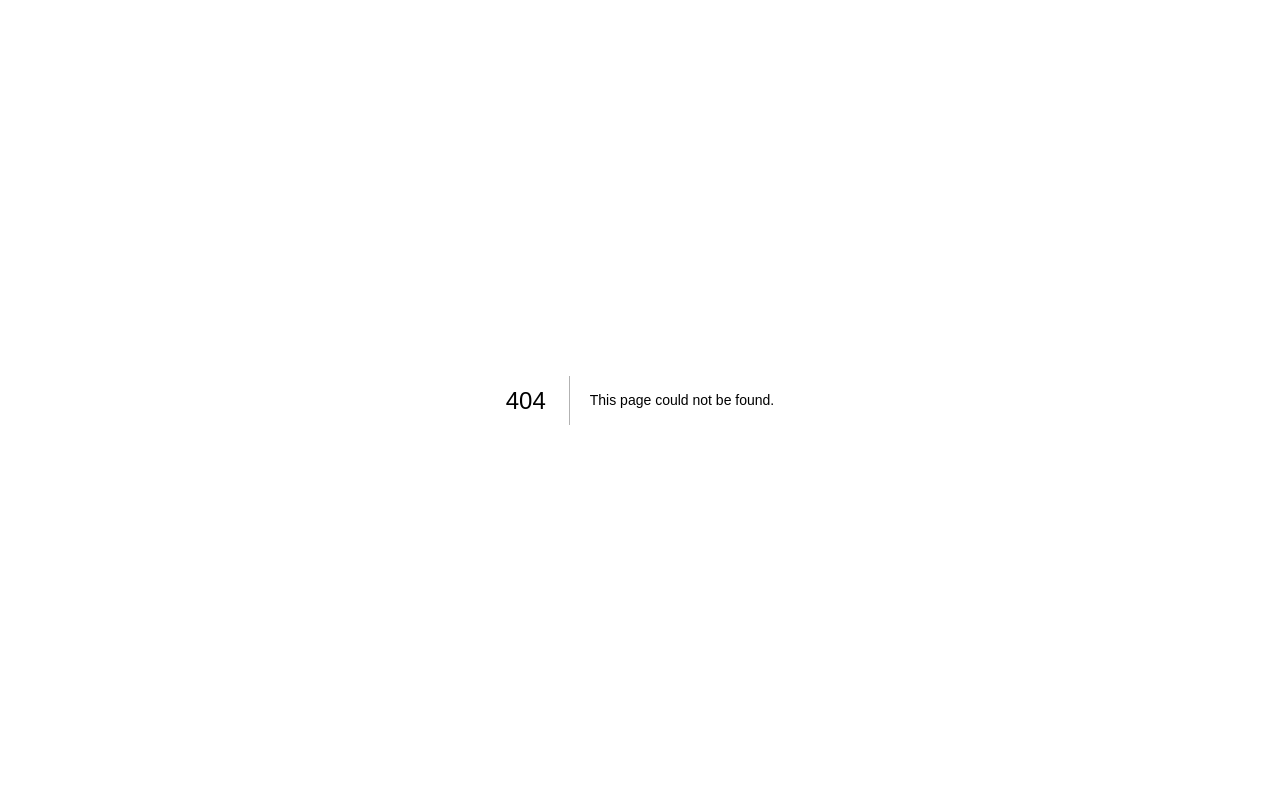
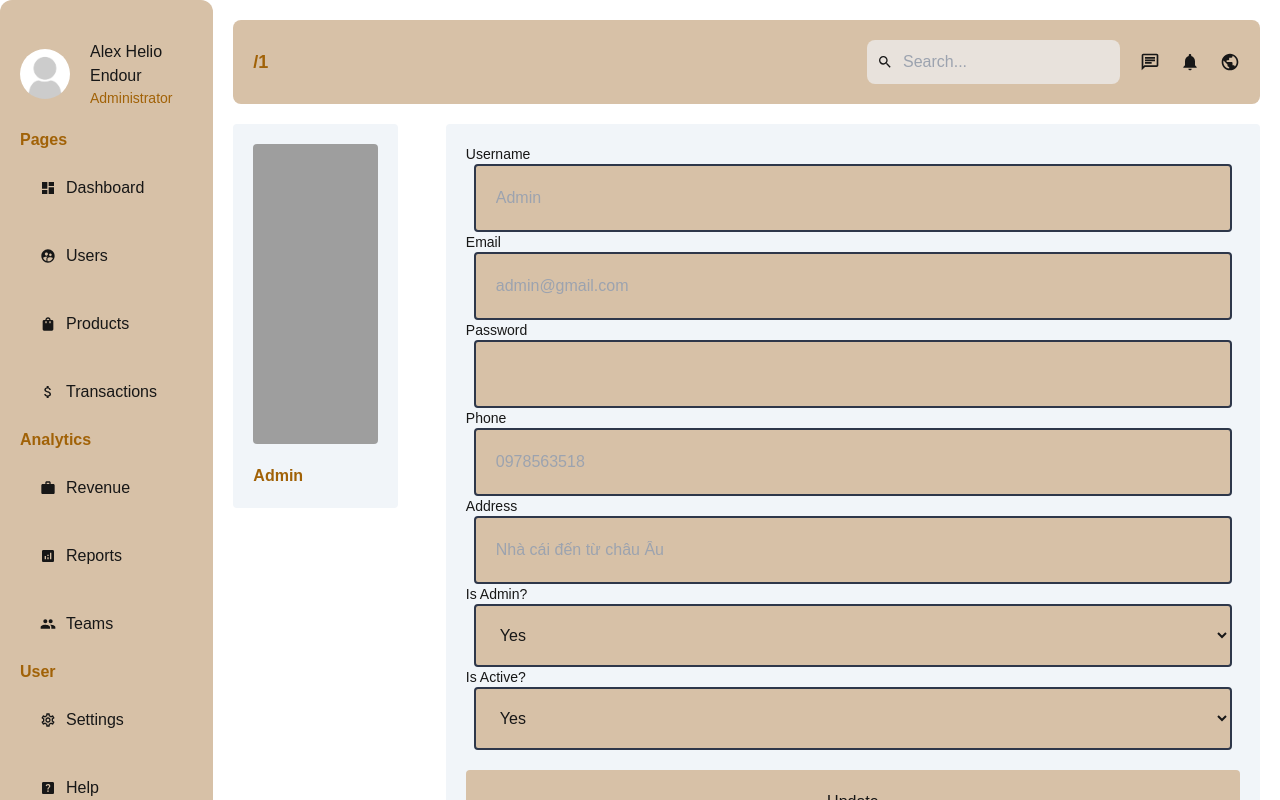
Before and after one commit to danialtien/smilenailhair, a Next.js app: page /dashboard/users/1 in a window 1280 px wide. Before the commit this address had no page. Shown: the top 800 px of the page. Built offline with nearby package versions, Linux system fonts and the light colour scheme; grey boxes are pictures that could not be loaded.

Commit message:
Add User UI to Dashboard

```diff
--- a/app/(admin)/dashboard/products/[id]/page.tsx
+++ b/app/(admin)/dashboard/products/[id]/page.tsx
@@ -5,7 +5,7 @@ export default function SingleProductPage() {
     <div className="flex gap-7 mt-5">
       <div className="w-2/12 bg-btn-light p-5 rounded font-bold text-yellow-700 h-max">
         <div className="w-full h-[300px] relative rounded overflow-hidden mb-5">
-          <Image src="/noavatar.png" alt="" fill />
+          <Image src="/images/Dashboard/noavatar.png" alt="" fill />
         </div>
         Product A
       </div>
--- /dev/null
+++ b/app/(admin)/dashboard/users/[id]/page.tsx
@@ -0,0 +1,42 @@
+import Image from "next/image";
+
+import { user } from "@/model/data";
+
+export default function SingleUserPage() {
+  return (
+    <div className="flex gap-12 mt-5">
+      <div className="w-2/12 bg-slate-100 p-5 rounded font-bold text-yellow-700 h-max">
+        <div className="w-full h-[300px] relative rounded overflow-hidden mb-5">
+          <Image src={user.img || "/noavatar.png"} alt="" fill />
+        </div>
+        {user.username}
+      </div>
+      <div className="w-10/12 bg-slate-100 p-5 rounded">
+        <form className="flex flex-col">
+          <input type="hidden" name="id" value={user.id} className="p-5 border-2 border-solid border-[#2e374a] rounded bg-btn-light text-foreground mx-2" />
+          <label className="text-sm">Username</label>
+          <input type="text" name="username" placeholder={user.username} className="p-5 border-2 border-solid border-[#2e374a] rounded bg-btn-light text-foreground mx-2" />
+          <label className="text-sm">Email</label>
+          <input type="email" name="email" placeholder={user.email} className="p-5 border-2 border-solid border-[#2e374a] rounded bg-btn-light text-foreground mx-2" />
+          <label className="text-sm">Password</label>
+          <input type="password" name="password" className="p-5 border-2 border-solid border-[#2e374a] rounded bg-btn-light text-foreground mx-2" />
+          <label className="text-sm">Phone</label>
+          <input type="text" name="phone" placeholder={user.phone} className="p-5 border-2 border-solid border-[#2e374a] rounded bg-btn-light text-foreground mx-2" />
+          <label className="text-sm">Address</label>
+          <input type="text" name="address" placeholder={user.address} className="p-5 border-2 border-solid border-[#2e374a] rounded bg-btn-light text-foreground mx-2" />
+          <label className="text-sm">Is Admin?</label>
+          <select name="isAdmin" id="isAdmin" className="p-5 border-2 border-solid border-[#2e374a] rounded bg-btn-light text-foreground mx-2">
+            <option selected={user.isAdmin}>Yes</option>
+            <option selected={!user.isAdmin}>No</option>
+          </select>
+          <label className="text-sm">Is Active?</label>
+          <select name="isActive" id="isActive" className="p-5 border-2 border-solid border-[#2e374a] rounded bg-btn-light text-foreground mx-2">
+            <option selected={user.isActive}>Yes</option>
+            <option selected={!user.isActive}>No</option>
+          </select>
+          <button className="w-full p-5 bg-btn-light text-foreground border-none rounded cursor-pointer mt-5">Update</button>
+        </form>
+      </div>
+    </div>
+  );
+};
--- /dev/null
+++ b/app/(admin)/dashboard/users/add/page.tsx
@@ -0,0 +1,38 @@
+export default function AddUserPage() {
+  return (
+    <div className="bg-slate-100 p-5 rounded mt-5">
+      <form className="flex flex-wrap justify-between">
+        <input type="text" placeholder="username" name="username" required className="p-7 bg-btn-light text-foreground border-2 border-solid border-[#2e374a] rounded mb-7 w-2/5" />
+        <input type="email" placeholder="email" name="email" required className="p-7 bg-btn-light text-foreground border-2 border-solid border-[#2e374a] rounded mb-7 w-2/5" />
+        <input
+          type="password"
+          placeholder="password"
+          name="password"
+          required className="p-7 bg-btn-light text-foreground border-2 border-solid border-[#2e374a] rounded mb-7 w-2/5"
+        />
+        <input type="phone" placeholder="phone" name="phone" className="p-7 bg-btn-light text-foreground border-2 border-solid border-[#2e374a] rounded mb-7 w-2/5" />
+        <select name="isAdmin" id="isAdmin" className="p-7 bg-btn-light text-foreground border-2 border-solid border-[#2e374a] rounded mb-7 w-2/5">
+          <option>
+            Is Admin?
+          </option>
+          <option>Yes</option>
+          <option>No</option>
+        </select>
+        <select name="isActive" id="isActive" className="p-7 bg-btn-light text-foreground border-2 border-solid border-[#2e374a] rounded mb-7 w-2/5">
+          <option>
+            Is Active?
+          </option>
+          <option>Yes</option>
+          <option>No</option>
+        </select>
+        <textarea
+          name="address"
+          id="address"
+          rows={16}
+          placeholder="Address" className="p-7 bg-btn-light text-foreground border-2 border-solid border-[#2e374a] rounded mb-7 w-full"
+        ></textarea>
+        <button type="submit" className="w-full p-7 bg-btn-light text-foreground border-none rounded cursor-pointer">Submit</button>
+      </form>
+    </div>
+  );
+};
--- a/app/(admin)/dashboard/users/page.tsx
+++ b/app/(admin)/dashboard/users/page.tsx
@@ -1,7 +1,69 @@
+import Image from "next/image";
+import Link from "next/link";
+import Pagination from "@/components/dashboard/pagination/pagination";
+import Search from "@/components/dashboard/search/search";
+
+import { users } from "@/model/data";
+
 export default function UsersPage() {
-    return (
-        <div className="flex items-center">
-            <h1>This is User page</h1>
-        </div>
-    );
-}
+  return (
+    <div className="bg-slate-100 p-5 rounded mt-5">
+      <div className="flex items-center justify-between">
+        <Search placeholder="Search for a user..." />
+        <Link href="/dashboard/users/add">
+          <button className="p-2.5 bg-[#5d57c9] text-rose-700 border-none rounded cursor-pointer">Add New</button>
+        </Link>
+      </div>
+      <table className="table w-full">
+        <thead>
+          <tr>
+            <td>Name</td>
+            <td>Email</td>
+            <td>Created At</td>
+            <td>Role</td>
+            <td>Status</td>
+            <td>Action</td>
+          </tr>
+        </thead>
+        <tbody>
+          {users.map((user) => (
+            <tr key={user.id}>
+              <td>
+                <div className="flex items-center gap-2.5">
+                  <Image
+                    src={user.img || "/noavatar.png"}
+                    alt=""
+                    width={40}
+                    height={40}
+                    className="rounded-full object-cover"
+                  />
+                  {user.username}
+                </div>
+              </td>
+              <td>{user.email}</td>
+              <td>{user.createdAt?.toString().slice(4, 16)}</td>
+              <td>{user.isAdmin ? "Admin" : "Client"}</td>
+              <td>{user.isActive ? "active" : "passive"}</td>
+              <td>
+                <div className="flex gap-2.5">
+                  <Link href={`/dashboard/users/${user.id}`}>
+                    <button className="p-2.5 rounded text-foreground border-none cursor-pointer bg-yellow-600">
+                      View
+                    </button>
+                  </Link>
+                  <form>
+                    <input type="hidden" name="id" value={(user.id)} />
+                    <button className="p-2.5 rounded text-foreground border-none cursor-pointer bg-red-600">
+                      Delete
+                    </button>
+                  </form>
+                </div>
+              </td>
+            </tr>
+          ))}
+        </tbody>
+      </table>
+      <Pagination count={2} />
+    </div>
+  );
+};
--- a/components/dashboard/footer/footer.tsx
+++ b/components/dashboard/footer/footer.tsx
@@ -3,7 +3,7 @@ import Image from "next/image";
 export default function Footer() {
   return (
     <div className="flex items-center justify-around mt-5 px-5 py-2.5 rounded-lg bg-btn-light text-foreground">
-      <div className="flex-col">
+      <div className="flex-col mx-5">
         <Image
           src="/images/Logo/SmileNailHairLogo.png"
           alt=""
@@ -12,7 +12,7 @@ export default function Footer() {
         />
         <p className="text-base mt-2">Chỗ này để ghi chú/slogan cửa hàng/chi nhánh các thứ...</p>
       </div>
-      <div className="flex-col">
+      <div className="w-full flex-col ml-5">
         <div className="mb-5">
           <a
             href="tel:+84377216836"
@@ -20,7 +20,7 @@ export default function Footer() {
           >
             Số điện thoại liên hệ:{" "}
             <p className="inline underline decoration-solid">0377216836</p>
-            <p>{"("}Số máy quý khách vừa gọi hiện tại đell cóa, xin quý khách vui lòng chọn số khác {"(●'◡'●))"}</p>
+            <p>{"("}Số máy quý khách vừa gọi hiện đell cóa, xin quý khách vui lòng chọn số khác {"(●'◡'●))"}</p>
           </a>
         </div>
         <p className="mb-5">Chỗ này dùng để ghi địa chỉ cửa hàng/chi nhánh bla bla bla...</p>
@@ -40,7 +40,7 @@ export default function Footer() {
           allow="autoplay; clipboard-write; encrypted-media; picture-in-picture; web-share"
         ></iframe>
         <div className="my-2">
-            <p className="pt-2 text-base">2024 - SmileNailHair. All rights reserved ©.</p>
+            <p className="pt-2 text-xs">2024 - SmileNailHair. All rights reserved ©.</p>
         </div>
       </div>
     </div>
--- a/components/dashboard/pagination/pagination.tsx
+++ b/components/dashboard/pagination/pagination.tsx
@@ -6,6 +6,7 @@ interface CountProps {
 }
 
 export default function Pagination({ count }: CountProps) {
+  console.log(count);
   // const searchParams = useSearchParams();
   // const { replace } = useRouter();
   // const pathname = usePathname();
--- a/components/dashboard/rightbar/rightbar.tsx
+++ b/components/dashboard/rightbar/rightbar.tsx
@@ -3,7 +3,7 @@ import { MdPlayCircleFilled, MdReadMore } from "react-icons/md";
 
 export default function Rightbar () {
   return (
-    <div className="fixed mr-5">
+    <div className="absolute mr-5">
       <div className="bg-gradient-to-t from-[#d7c1a7] to-orange-200 px-5 py-6 rounded-lg mb-5 relative">
         <div className="absolute right-0 bottom-0 w-1/2 h-1/2">
           <Image className="object-contain opacity-20" src="/images/Dashboard/astronaut.png" alt="" fill />
--- a/model/data.ts
+++ b/model/data.ts
@@ -1,3 +1,56 @@
+export interface IUser {
+  id: number;
+  username: string;
+  email: string;
+  password: string;
+  img: string;
+  isAdmin: boolean;
+  isActive: boolean;
+  phone: string;
+  address: string;
+  createdAt: Date;
+}
+
+export const user: IUser = {
+    id: 1,
+    username: "Admin",
+    email: "admin@gmail.com",
+    password: "123456",
+    img: "https://images.unsplash.com/photo-1734122415415-88cb1d7d5dc0",
+    isAdmin: true,
+    isActive: true,
+    phone: "0978563518",
+    address: "Nhà cái đến từ châu Âu",
+    createdAt: new Date()
+};
+
+export const users: IUser[] = [
+  {
+    id: 1,
+    username: "Admin",
+    email: "admin@gmail.com",
+    password: "123456",
+    img: "https://images.unsplash.com/photo-1734122415415-88cb1d7d5dc0",
+    isAdmin: true,
+    isActive: true,
+    phone: "0978563518",
+    address: "Nhà cái đến từ châu Âu",
+    createdAt: new Date()
+  },
+  {
+    id: 2,
+    username: "User A",
+    email: "userA@gmail.com",
+    password: "123456",
+    img: "https://images.unsplash.com/photo-1734122415415-88cb1d7d5dc0",
+    isAdmin: false,
+    isActive: true,
+    phone: "0978563518",
+    address: "Nhà cái đến từ châu Âu",
+    createdAt: new Date()
+  },
+];
+
 export interface ICard {
   id: number;
   title: string;
```
